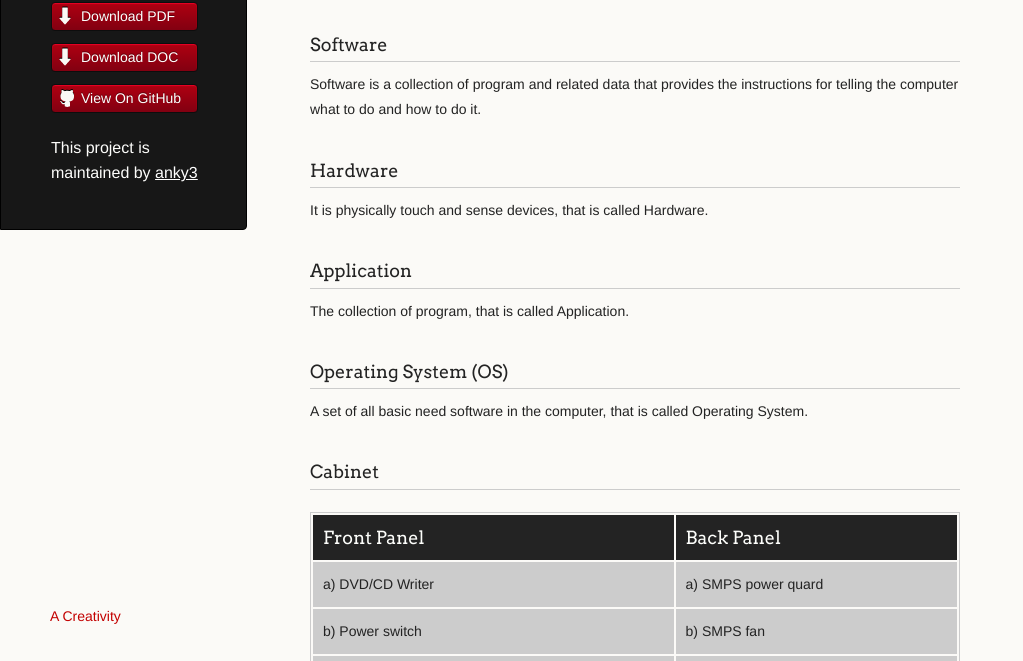
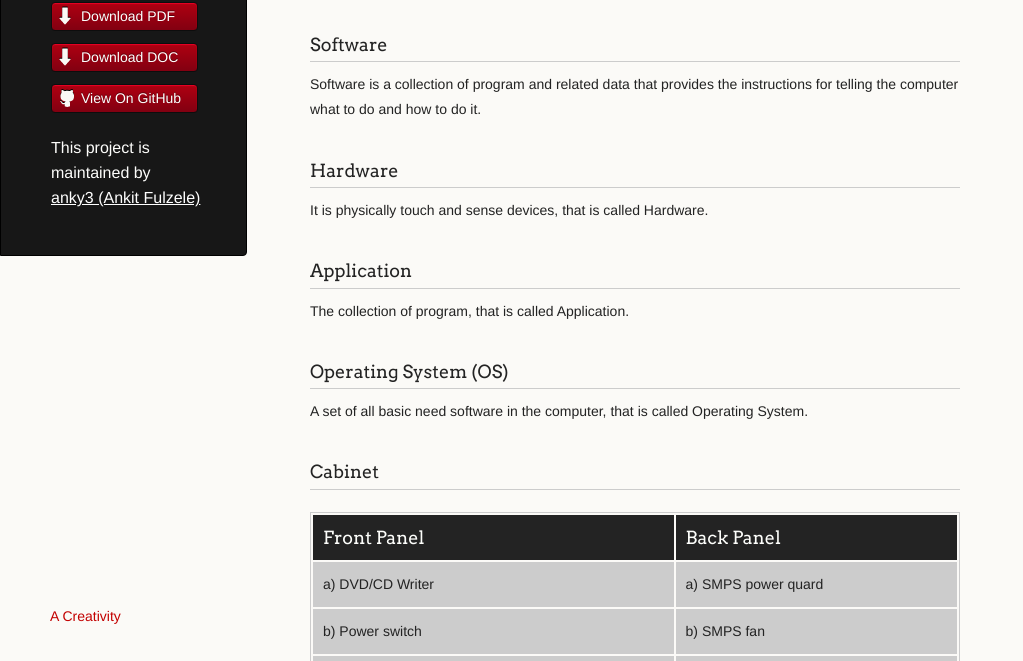
Before and after one commit to anky3/dca, a plain HTML site: page index.html in a window 1280 px wide. Shown: the part 139-800 px from the top of the page, without its empty margins (0-1023 px from the left). Drawn offline with Linux system fonts and the light colour scheme.

Commit message:
files updated

```diff
--- a/index.html
+++ b/index.html
@@ -26,7 +26,7 @@
           <li><a class="buttons github" href="https://github.com/anky3/dca">View On GitHub</a></li>
         </ul>
 
-        <p class="header">This project is maintained by <a class="header name" href="https://github.com/anky3">anky3</a></p>
+        <p class="header">This project is maintained by <a class="header name" href="https://github.com/anky3">anky3 (Ankit Fulzele)</a></p>
 
 
       </header>
```
Also changed, not shown: 4 other files.
